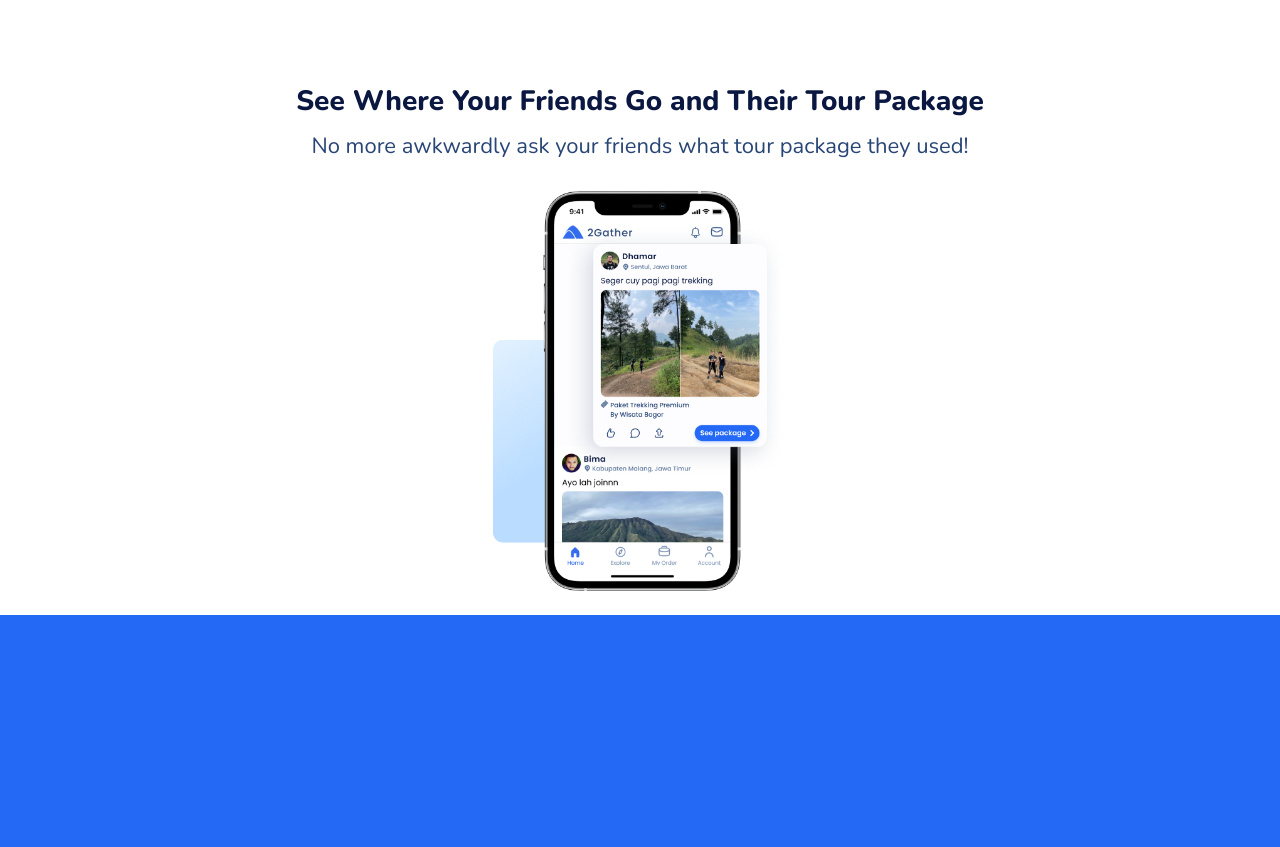
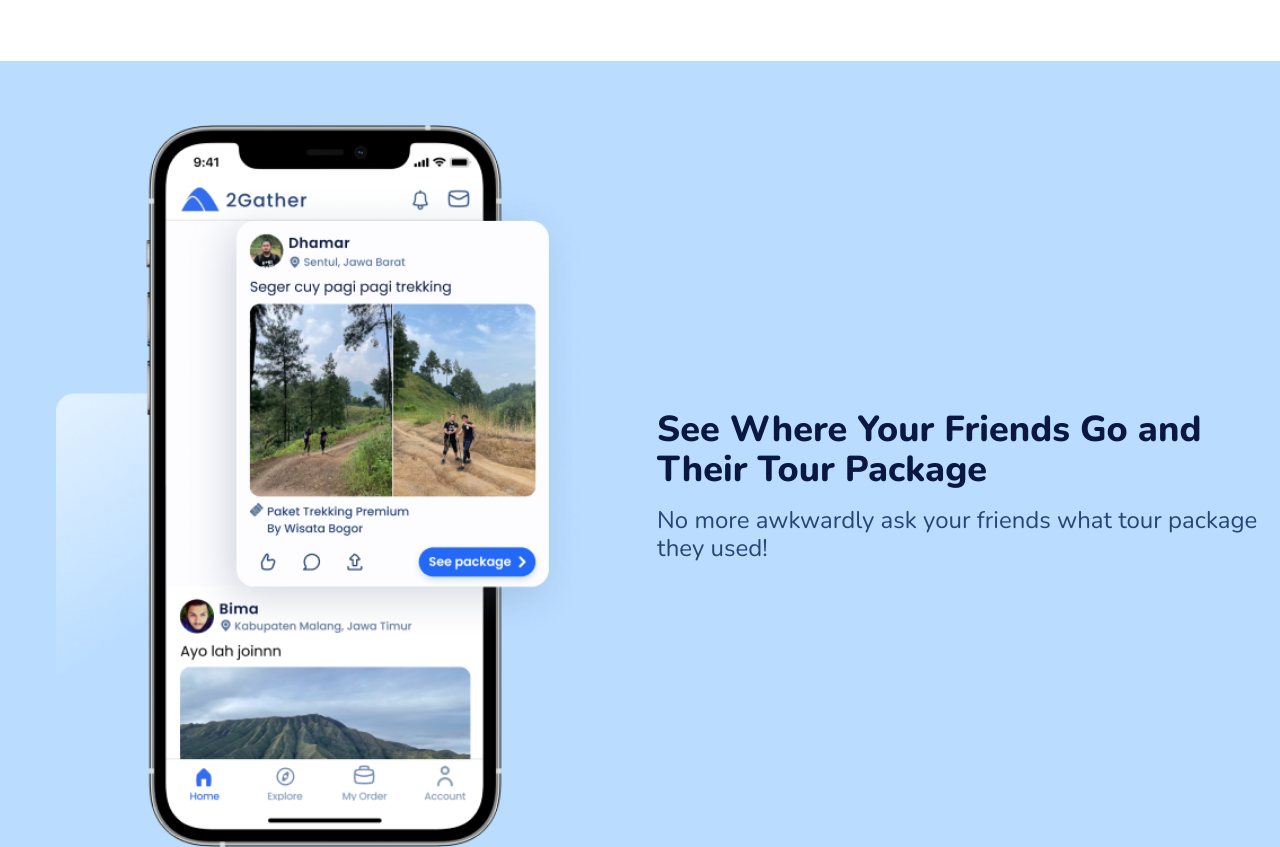
Before and after one commit to ashidiqidimas/2gather-landing-page, a website: page index.html in a window 1280 px wide. Shown: the part 1609-2456 px from the top of the page. Drawn offline with nearby package versions, Linux system fonts and the light colour scheme.

Commit message:
Finished section 2 for tablet view

```diff
--- a/index.html
+++ b/index.html
@@ -138,13 +138,13 @@
             </div>
         </section>
 
-        <section class="flex flex-col px-4 py-6 gap-8">
-            <div class="flex flex-col gap-4 text-center">
-                <h2 class="text-h2-sm font-extrabold text-textColor-primary">See Where Your Friends Go and Their Tour Package</h2>
-                <p class="text-body-1-sm text-textColor-secondary">No more awkwardly ask your friends what tour package they used!</p>
+        <section class="flex flex-col tablet:flex-row-reverse tablet:h-full bg-primaryColor-100 px-4 py-6 gap-8">
+            <div class="flex flex-col gap-4 text-center tablet:text-left tablet:basis-1/2 justify-center">
+                <h2 class="text-h2-sm tablet:text-h2-md font-extrabold text-textColor-primary">See Where Your Friends Go and Their Tour Package</h2>
+                <p class="text-body-1-sm tablet:text-body-1-md text-textColor-secondary">No more awkwardly ask your friends what tour package they used!</p>
             </div>
-            <div>
-                <img class="h-[25rem] object-contain w-full object-center" src="images/feature-1.png" alt="an image of the timeline in 2Gather">
+            <div class="h-[25rem] tablet:h-full tablet:p-10 tablet:basis-1/2 pr-2">
+                <img class="h-full object-contain w-full object-center" src="images/feature-1.png" alt="an image of the timeline in 2Gather">
             </div>
         </section>
 
```
Also changed, not shown: css/output.css.
